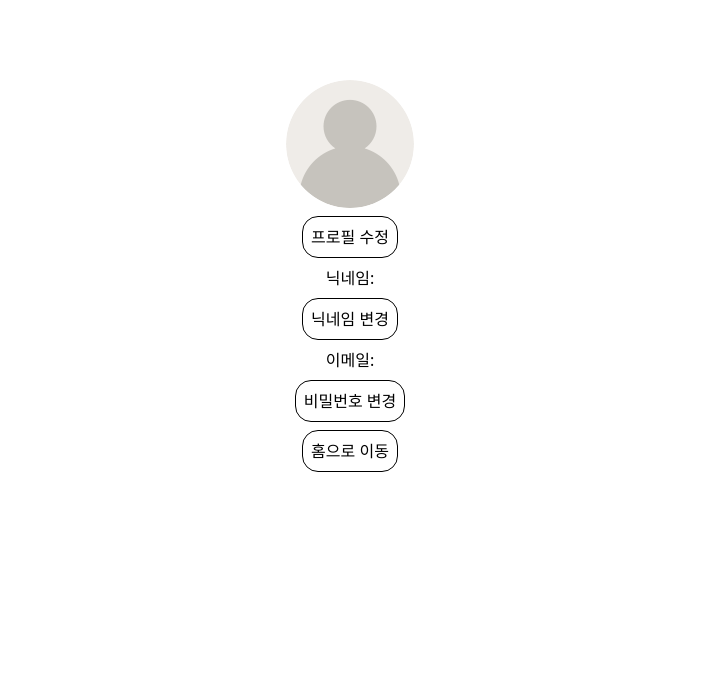
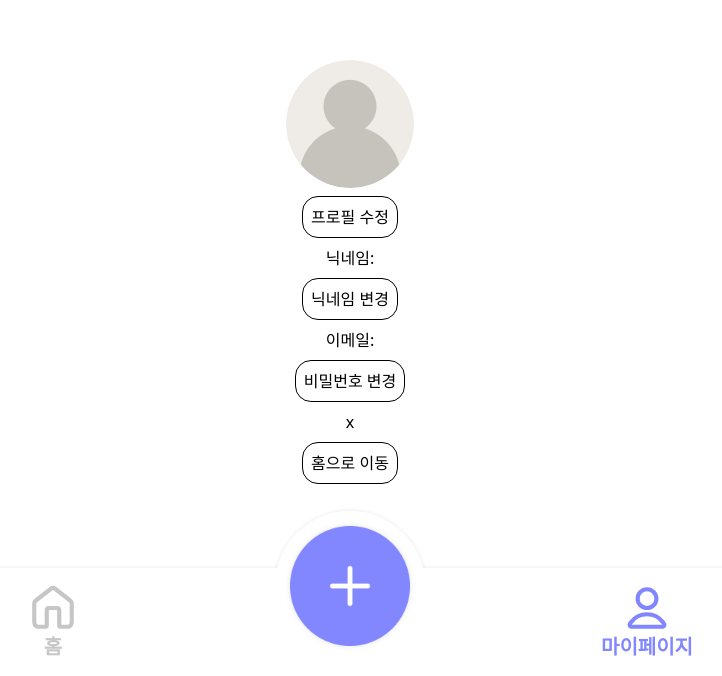
Before and after one commit to Team-Ilmansa/yeogiga-web, a React (Vite) app: page /mypage in a window 1280 px wide. Shown: the part 124-800 px from the top of the page, without its empty margins (290-1012 px from the left). Built offline with nearby package versions, Linux system fonts and the light colour scheme; no server answers.

Commit message:
feat: 홈버튼 색상 렌더링 수정

```diff
--- a/src/components/home/HomeButton.jsx
+++ b/src/components/home/HomeButton.jsx
@@ -1,39 +1,54 @@
+import { useLocation } from 'react-router-dom'
 import createButton from '@/assets/home/createButton.png'
 import HomeIcon from '@/assets/home/HomeIcon'
 import MyPageIcon from '@/assets/home/MyPageIcon'
 
 /**홈 화면 하단 버튼바 */
 const HomeButton = ({ toggleCreateTripModal }) => {
+  const location = useLocation()
+  const currentPath = location.pathname
+
+  const isHomePage = currentPath === '/'
+  const isMyPage = currentPath === '/mypage'
+
+  const homeIconColor = isHomePage
+    ? 'var(--Blue-Scale-blue-500)'
+    : 'var(--Grey-Scale-grey-200)'
+
+  const myPageIconColor = isMyPage
+    ? 'var(--Blue-Scale-blue-500)'
+    : 'var(--Grey-Scale-grey-200)'
+
   return (
     <div>
-      {/* 가운데 버튼 상단 그림자 생성을 위한 요소 */}
+      {/* 가운데 버튼 상단 그림자 */}
       <div className='fixed bottom-0 left-0 flex w-full justify-center'>
         <div className='flex w-4xl items-center justify-around p-[15px]'>
-          <HomeIcon color='var(--Blue-Scale-blue-500)' opacity={0} />
+          <HomeIcon color={homeIconColor} opacity={0} />
           <div className='h-[150px] w-[150px] rounded-full shadow-[0_0_4px_rgba(0,0,0,0.10)]' />
-          <MyPageIcon color='var(--Grey-Scale-grey-200)' opacity={0} />
+          <MyPageIcon color={myPageIconColor} opacity={0} />
         </div>
       </div>
 
       {/* 하단바 배경 */}
       <div className='fixed bottom-0 left-0 flex w-full justify-center'>
         <div className='flex w-4xl items-center justify-around rounded-t-[20px] bg-[var(--Grey-Scale-grey-00)] p-[15px] shadow-[0_0_4px_rgba(0,0,0,0.10)]'>
-          <HomeIcon color='var(--Blue-Scale-blue-500)' opacity={0} />
+          <HomeIcon color={homeIconColor} opacity={0} />
           <div></div>
-          <MyPageIcon color='var(--Grey-Scale-grey-200)' opacity={0} />
+          <MyPageIcon color={myPageIconColor} opacity={0} />
         </div>
       </div>
 
       {/* 하단바 실제 버튼 */}
       <div className='fixed bottom-0 left-0 flex w-full justify-center'>
         <div className='flex w-4xl items-end justify-around rounded-t-[20px] p-[15px]'>
-          <HomeIcon color='var(--Blue-Scale-blue-500)' />
+          <HomeIcon color={homeIconColor} />
           <img
             src={createButton}
             onClick={toggleCreateTripModal}
             className='h-[150px] w-[150px]'
           />
-          <MyPageIcon color='var(--Grey-Scale-grey-200)' />
+          <MyPageIcon color={myPageIconColor} />
         </div>
       </div>
     </div>
--- a/src/pages/Home.jsx
+++ b/src/pages/Home.jsx
@@ -213,7 +213,10 @@ const Home = () => {
           ))}
         </fieldset>
       )}
-      <HomeButton toggleCreateTripModal={toggleCreateTripModal} />
+      <HomeButton
+        urrentPage='/'
+        toggleCreateTripModal={toggleCreateTripModal}
+      />
     </div>
   )
 }
--- a/src/pages/MyPage.jsx
+++ b/src/pages/MyPage.jsx
@@ -5,6 +5,7 @@ import { useEffect, useRef, useState } from 'react'
 import useAuth from '@/hooks/useAuth'
 import { useNavigate } from 'react-router-dom'
 import updateProfileApi from '@/apis/users/updateProfileApi'
+import HomeButton from '@/components/home/HomeButton'
 
 const MyPage = () => {
   const [userInfo, setUserInfo] = useState([])
@@ -132,7 +133,7 @@ const MyPage = () => {
       {loginType !== 'SOCIAL' && (
         <>
           <p>이메일: {userInfo.email}</p>
-          <button onClick={togglePasswordInput}>비밀번호 변경</button>
+          <button onClick={togglePasswordInput}>비밀번호 변경</button>x
           {isPasswordInputOpen && (
             <form
               onSubmit={updatePassword}
@@ -158,6 +159,7 @@ const MyPage = () => {
         </>
       )}
       <button onClick={() => navigate('/')}>홈으로 이동</button>
+      <HomeButton currentPage='mypage' />
     </div>
   )
 }
```
